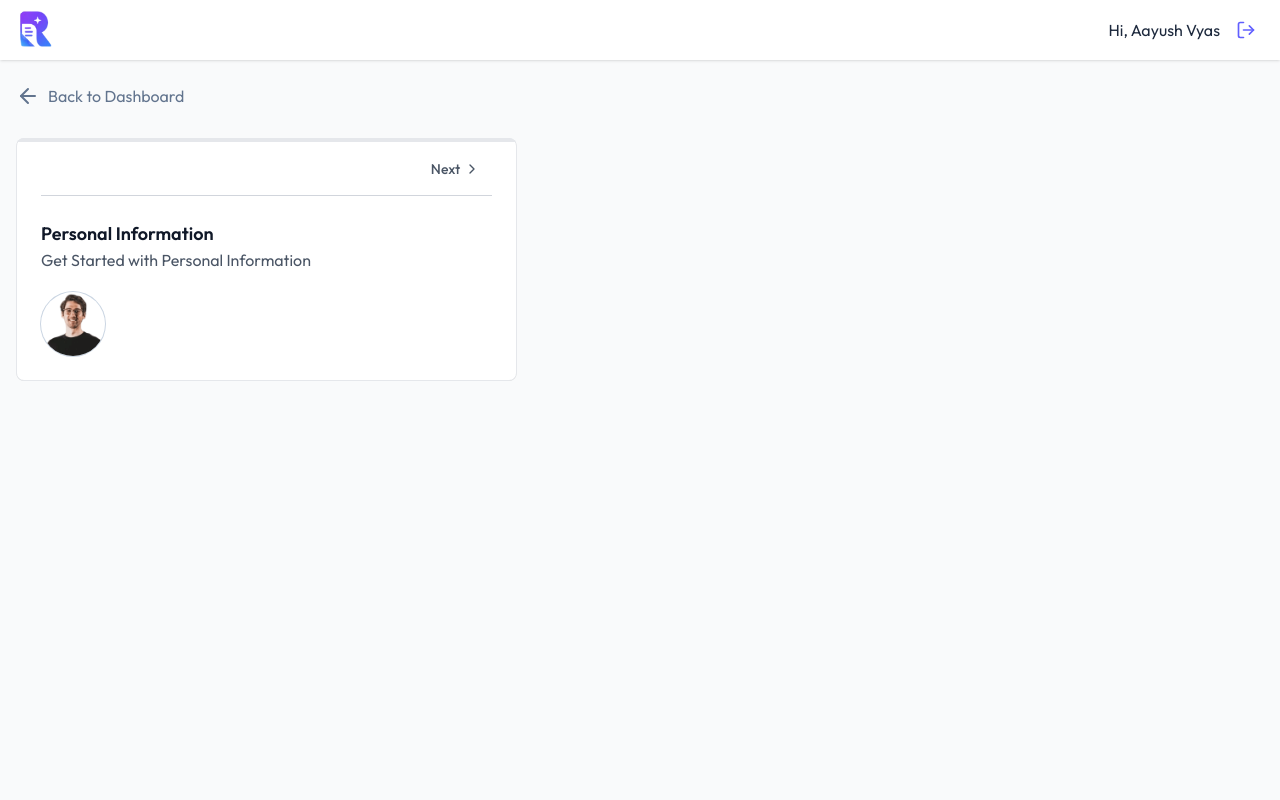
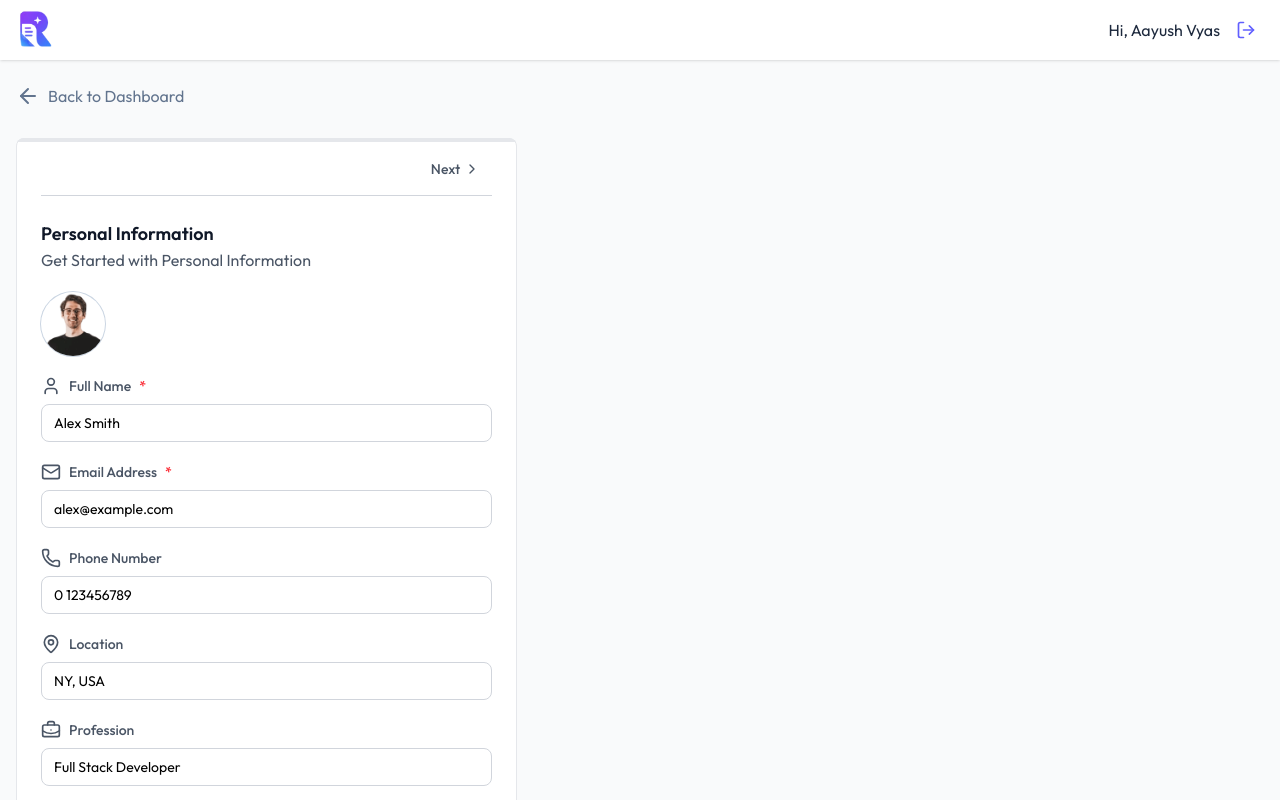
Before and after one commit to aayushvyas025/Resuvo, a React (Vite) app in the folder client/: page /app/builder/68d2a31a1c4dd38875bb037e in a window 1280 px wide. Shown: the top 800 px of the page. Built offline with nearby package versions, Linux system fonts and the light colour scheme.

Commit message:
Add ResumeFormInput Component

```diff
--- a/client/package.json
+++ b/client/package.json
@@ -15,6 +15,7 @@
     "lucide-react": "^1.61.0",
     "react": "^19.3.1",
     "react-dom": "^19.3.1",
+    "react-icons": "^5.7.0",
     "react-router-dom": "^7.18.4",
     "tailwindcss": "^4.3.3"
   },
--- a/client/src/components/Form/PersonalInfoForm.jsx
+++ b/client/src/components/Form/PersonalInfoForm.jsx
@@ -1,4 +1,6 @@
 import { User } from "lucide-react";
+import { personalInfoFormFields } from "../../constant/content";
+import ResumeFormInput from "../helpers/ResumeFormInput";
 
 function PersonalInfoForm({
   data,
@@ -59,6 +61,25 @@ function PersonalInfoForm({
           </div>
         )}
       </div>
+      {personalInfoFormFields.map((field) => {
+        const Icon = field.icon;
+        return (
+          <div key={field.key} className="space-y-1 mt-5">
+            <label className="flex items-center gap-2 text-sm font-medium text-gray-600">
+              <Icon className="size-5" />
+              {field.label}
+              {field.required && <span className="text-red-500">*</span>}
+            </label>
+            <ResumeFormInput
+              type={field.type}
+              value={data[field.key] || ""}
+              placeholder={`Enter your ${field.label.toLowerCase()}`}
+              onChange={(e) => handleChange(field.key, e.target.value)}
+              required={field.required}
+            />
+          </div>
+        );
+      })}
     </div>
   );
 }
--- /dev/null
+++ b/client/src/components/helpers/ResumeFormInput.jsx
@@ -0,0 +1,14 @@
+function ResumeFormInput({ type, onChange, value, placeholder, required }) {
+  return (
+    <input
+      type={type}
+      onChange={onChange}
+      value={value}
+      placeholder={placeholder}
+      className="mt-1 w-full px-3 py-2 border border-gray-300 rounded-lg focus:ring focus:ring-indigo-500 focus:border-indigo-500 outline-none transition-colors text-sm"
+      required={required}
+    />
+  );
+}
+
+export default ResumeFormInput;
--- a/client/src/constant/content.jsx
+++ b/client/src/constant/content.jsx
@@ -4,7 +4,7 @@ import {
   Download,
   FileText,
   FolderIcon,
-  GlobeCode,
+  Globe2,
   GraduationCap,
   Laptop,
   LayoutPanelTop,
@@ -18,7 +18,7 @@ import {
   Star,
   User,
 } from "lucide-react";
-
+import { FaLinkedinIn } from "react-icons/fa";
 import dummy_profile from "../assets/dummy_profile.png";
 
 export const images = [
@@ -442,10 +442,33 @@ export const resumeSections = [
 ];
 
 export const personalInfoFormFields = [
-  {key:"full_name", label:"Full Name", icon:User, type:"text", required:true},
-  {key:"email", label:'Email Address', icon:Mail, type:"email", required:true},
-  {key:"phone", label:"Phone Number", icon:Phone, type:"tel"},
-  {key:"location", label:"Location", icon:MapPin, type:"text"},
-  {key:"profession", label:"Profession", icon:BriefcaseBusiness, type:"text"},
-  {key:"linkedin", label:"Linkedin Profile", icon:GlobeCode}
-]
+  {
+    key: "full_name",
+    label: "Full Name",
+    icon: User,
+    type: "text",
+    required: true,
+  },
+  {
+    key: "email",
+    label: "Email Address",
+    icon: Mail,
+    type: "email",
+    required: true,
+  },
+  { key: "phone", label: "Phone Number", icon: Phone, type: "tel" },
+  { key: "location", label: "Location", icon: MapPin, type: "text" },
+  {
+    key: "profession",
+    label: "Profession",
+    icon: BriefcaseBusiness,
+    type: "text",
+  },
+  {
+    key: "linkedin",
+    label: "Linkedin Profile",
+    icon:FaLinkedinIn,
+    type: "url",
+  },
+  { key: "website", label: "Personal Website", icon: Globe2, type: "url" },
+];
```
Also changed, not shown: 1 other file (tests, documents, lock files or other folders).
